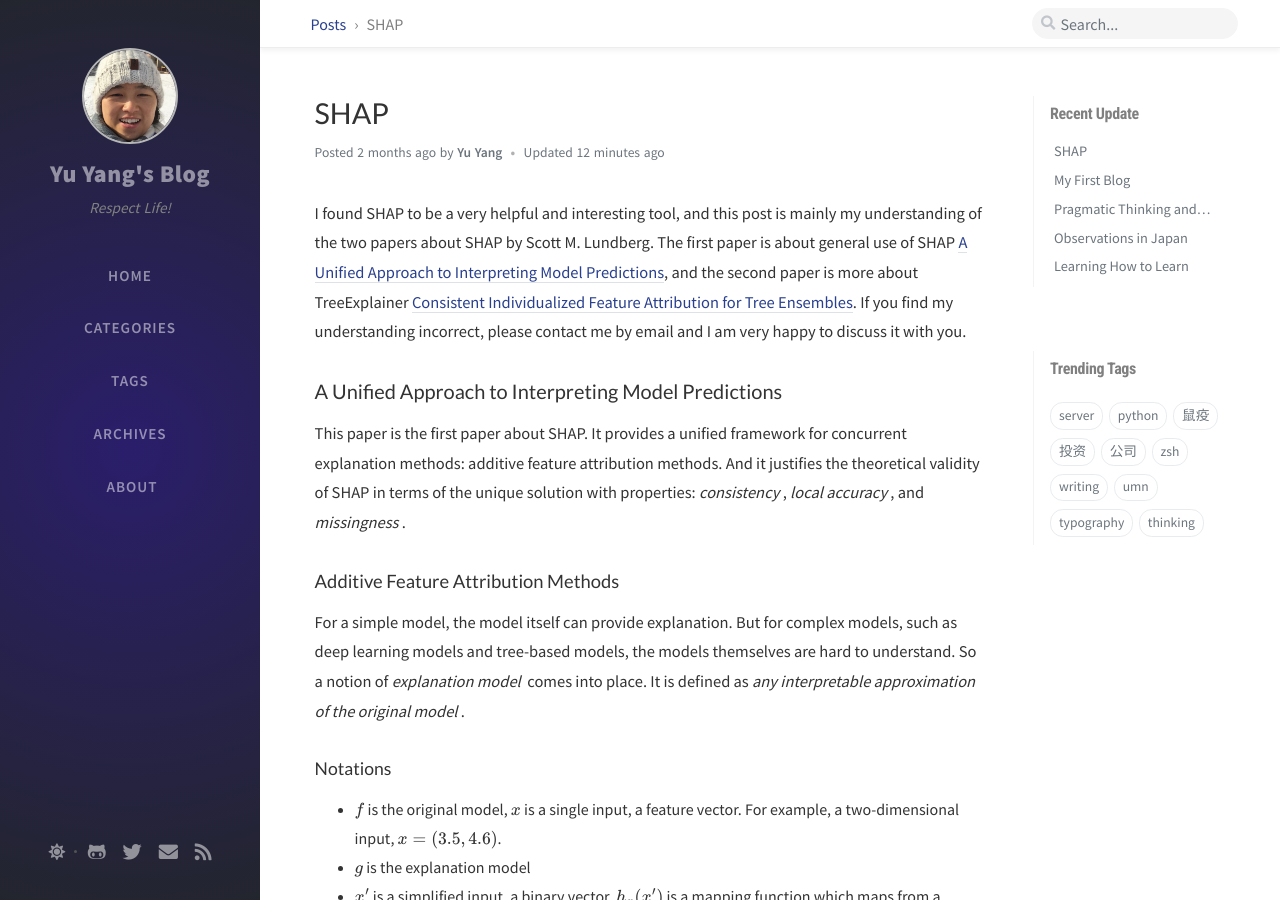
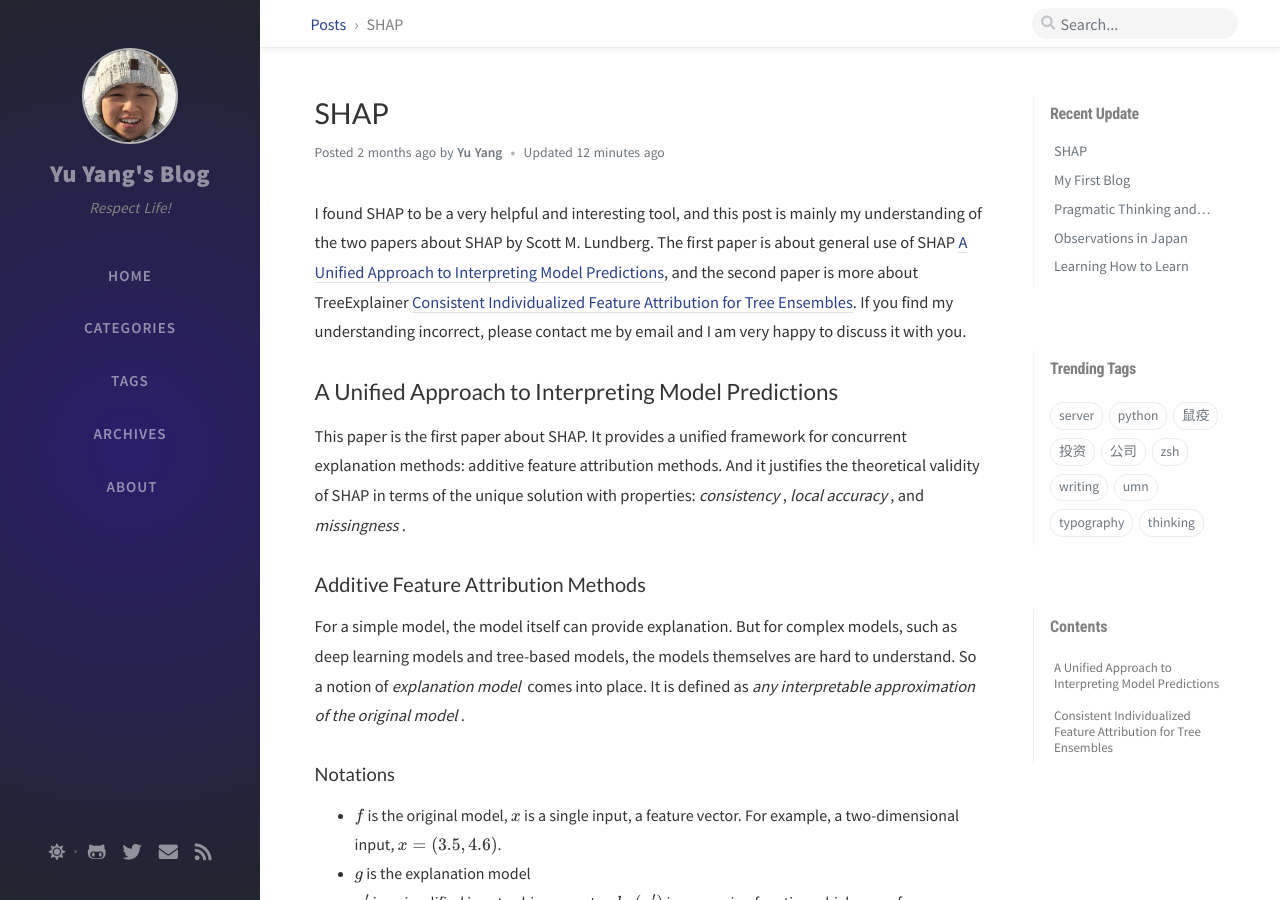
Before and after one commit to yuyangstatistics/blog, a Jekyll site: the page built from _posts/2020-03-07-SHAP.md, in a window 1280 px wide and 900 px high. Built offline with Jekyll 4.4.1, drawn with Linux system fonts in a browser that asks for light colours; nearby versions of some CDN libraries; formulas are drawn with MathJax 3; comment, search, counter and statistics services are not loaded.

Commit message:
modify toc

```diff
--- a/_posts/2020-03-07-SHAP.md
+++ b/_posts/2020-03-07-SHAP.md
@@ -8,14 +8,14 @@ tags: [shap]
 I found SHAP to be a very helpful and interesting tool, and this post is mainly my understanding of the two papers about SHAP by Scott M. Lundberg. The first paper is about general use of SHAP [A Unified Approach to Interpreting Model Predictions](http://papers.nips.cc/paper/7062-a-unified-approach-to-interpreting-model-predictions.pdf), and the second paper is more about TreeExplainer [Consistent Individualized Feature Attribution for Tree Ensembles](https://arxiv.org/pdf/1802.03888.pdf). If you find my understanding incorrect, please contact me by email and I am very happy to discuss it with you.
 
 
-### A Unified Approach to Interpreting Model Predictions
+## A Unified Approach to Interpreting Model Predictions
 
 This paper is the first paper about SHAP. It provides a unified framework for concurrent explanation methods: additive feature attribution methods. And it justifies the theoretical validity of SHAP in terms of the unique solution with properties: *consistency*, *local accuracy*, and *missingness*.
 
-#### Additive Feature Attribution Methods
+### Additive Feature Attribution Methods
 For a simple model, the model itself can provide explanation. But for complex models, such as deep learning models and tree-based models, the models themselves are hard to understand. So a notion of *explanation model* comes into place. It is defined as *any interpretable approximation of the original model*.
 
-##### Notations
+#### Notations
 - $$f$$ is the original model, $$x$$ is a single input, a feature vector. For example, a two-dimensional input, $$x = (3.5, 4.6)$$.
 - $$g$$ is the explanation model
 - $$x^{\prime}$$ is a simplified input, a binary vector. $$h_{x}(x^{\prime})$$ is a mapping function which maps from a binary pattern of missing features represented by $$x^{\prime}$$ to the original function input space. Note that $$h_{x}$$ is specifice to the current input $$x$$.
@@ -23,7 +23,7 @@ For example, if the first feature is missing, then $$x^{\prime} = (0, 1)$$; if n
 
 The goal of the explanation model is to ensure $$g(z^{\prime}) \approx f(h_x(z^\prime))$$.
 
-##### Definition
+#### Definition
 Additive feature attribution methods have an explanation model with the following format:
 
 $$
@@ -32,7 +32,7 @@ $$
 
 where $$z^\prime \in \{0, 1\}^M$$, $$M$$ is the number of simplied input features, and $$\phi_i \in \mathbb{R}$$.
 
-##### Shapley regression values
+#### Shapley regression values
 *Shapley regression values* is used to evaluate feature importances of linear models in the presence of multicollinearity. The idea is as follows:
 Suppose we want to get the feature importance of the $$i$$th feature. Let $$F$$ denote the set of all features. Then for all possible subsets $$S \in F \backslash \{i\}$$, retrain two models: $$f_{S \cup \{i\}}$$ and $$f_S$$, and compute the difference in the fitted value on the current input, namely, $$f_{S \cup \{i\}}(x_{S \cup \{i\}}) - f_S(x_S)$$. Finally, use the average on all possible $$S$$ as the feature importance value.
 
@@ -44,28 +44,28 @@ where $$\frac{\|S\|! (\|F\| - \|S\| - 1)!}{\|F\|!} = \frac{1}{\|F\|} \cdot \frac
 
 For Shapley regression values, a good thing is that there is a unique solution with three desirable properties: local accuracy, missingness, and consistency.
 
-##### Three properties
+#### Three properties
 
-###### Local accuracy
+##### Local accuracy
 Suppose we want to explain at a point $$x$$, we then build an explanation model for this $$x$$, denoted as $$g_x$$. Local accuracy then requires that the output value of the explanation model should match the original model at least at point $$x$$, meaning that it would fine if these two models don't match at other points. Also, local accuracy is critical in consistency. If local accuracy is not satisfied, then having a larger difference in fitted values doesn't necessarily mean larger impact.
 
 We can consider a similar example. Suppose we want to use a linear line to approximate a quadratic function, and we care about point $$x$$, then we would like to ensure that the linear line and the quadractic function have the same value at the point $$x$$ for a good approximation locally.
 
 Note that SHAP is actually an individualized interpretation tool, so it makes sense to consider local accuracy.
 
-###### Missingness
+##### Missingness
 When one feature is missing, the corresponding feature attribution value is 0.
 
-###### Consistency
+##### Consistency
 When one feature is more important and its corresponding feature attribution value is higher, then we say the method is consistent in assigning feature attribution value.
 
 
 
 
 
-### Consistent Individualized Feature Attribution for Tree Ensembles
+## Consistent Individualized Feature Attribution for Tree Ensembles
 
-#### Abstract
+### Abstract
 
 Main problems of previous tree ensemble feature attribution methods:
 - heuristic
@@ -81,12 +81,12 @@ What are the advantages of SHAP?
 - clustering performance
 - better identification of influential features(how to define influential features?)
 
-#### 1 Introduction
+### 1 Introduction
 Importance values
 - individualized. Computed for a single prediction.
 - global. Computed for the entire dataset to explain a model's overall behaviour.
 
-##### Inconsistency issue
+#### Inconsistency issue
 Why is consistency an issue? When the feature attribution method is inconsistent, the values cannot represent feature importance. In this case, these values would be useless.
 
 
@@ -98,13 +98,13 @@ The author thinks inconsistency is a big issue. Indeed, when the goal is to rank
 
 Case 1, 2 would be fine, since the two inconsistent features will be selected or dropped together. But under case 3 and 4, there might be some issues. Lundberg used a very simple case, from which we cannot see which case it fell into. (Some study may need to be done.)
 
-##### contribution
+#### contribution
 SHAP is theoretically optimal. It is a model agnostic method. (Is it the same notion as distrinbution-free?)
 
 This paper derives an algorithm that can compute SHAP very quickly, proposes SHAP dependence plos and SHAP summary plots.
 
 
-#### 2 Inconsistency in current feature attribution methods
+### 2 Inconsistency in current feature attribution methods
 
 Global feature importance values:
 - Gain: the total reduction of loss or impurity contributed by all splits for a given feature. It is largely heuristic.
@@ -112,9 +112,9 @@ Global feature importance values:
 - Permutation: randomly permutate the values of a feature in the test set, and observe the change in teh model's error. The idea is: if one certain feature is important, then such permutation would largely increase the model's error. (Looks similar to that of LOCO)
 - Mean Magnitude of SHAP
 
-#### Some theories about SHAP
+### Some theories about SHAP
 
-##### SHAP values
+#### SHAP values
 
 
-##### SHAP interaction values
+#### SHAP interaction values
```
Also changed, not shown: _posts/2018-11-15-Pragmatic-Thinking-and-Learning.md (+0 -3 lines), _posts/2019-05-23-UMN-Google-Day.md (+0 -13 lines), _posts/2020-02-29-Scrape-using-PHP.md (+2 -2 lines), _posts/2020-05-11-Software-Configurations.md (+1 -1 lines), README.md, 1 other file.
